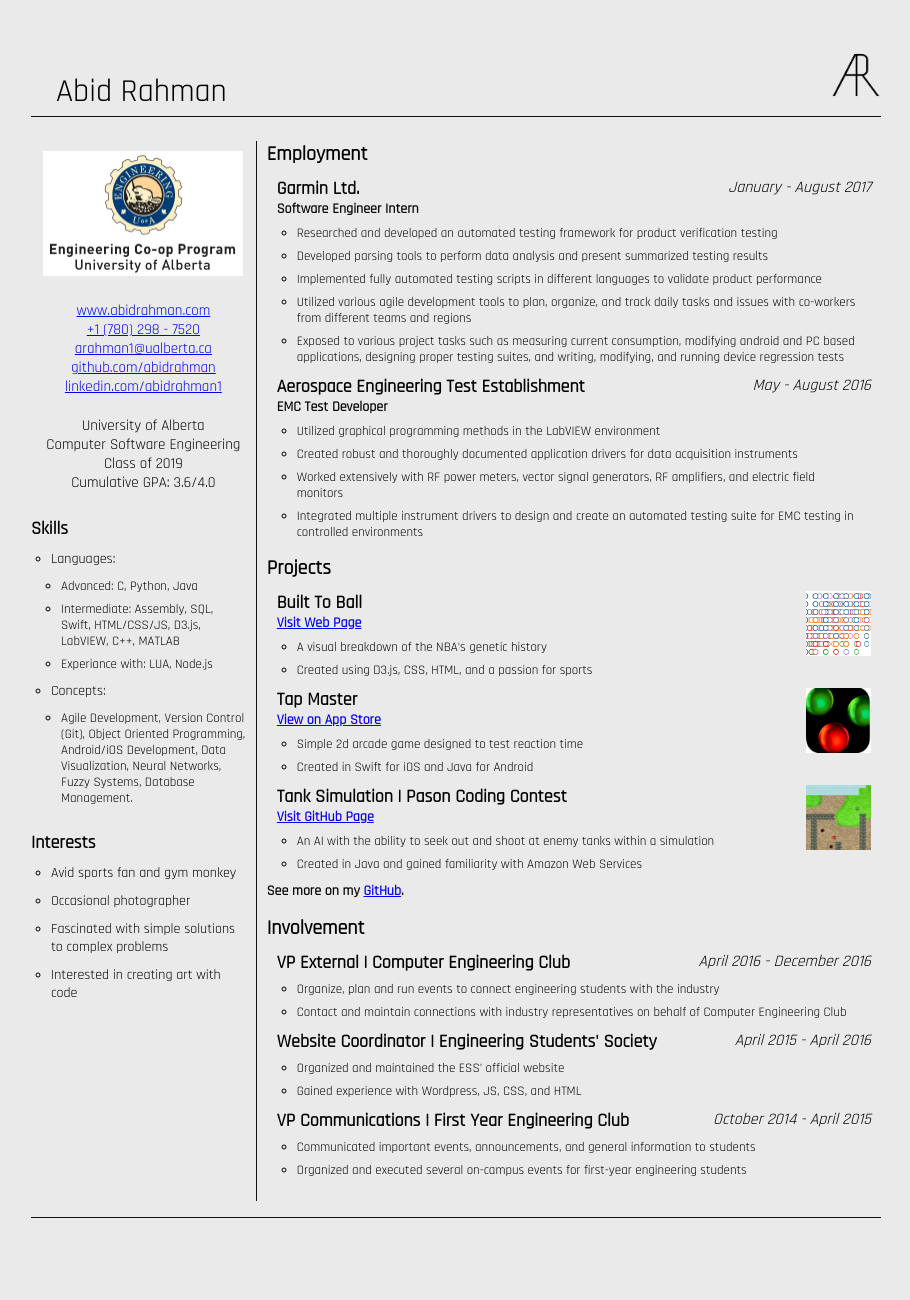
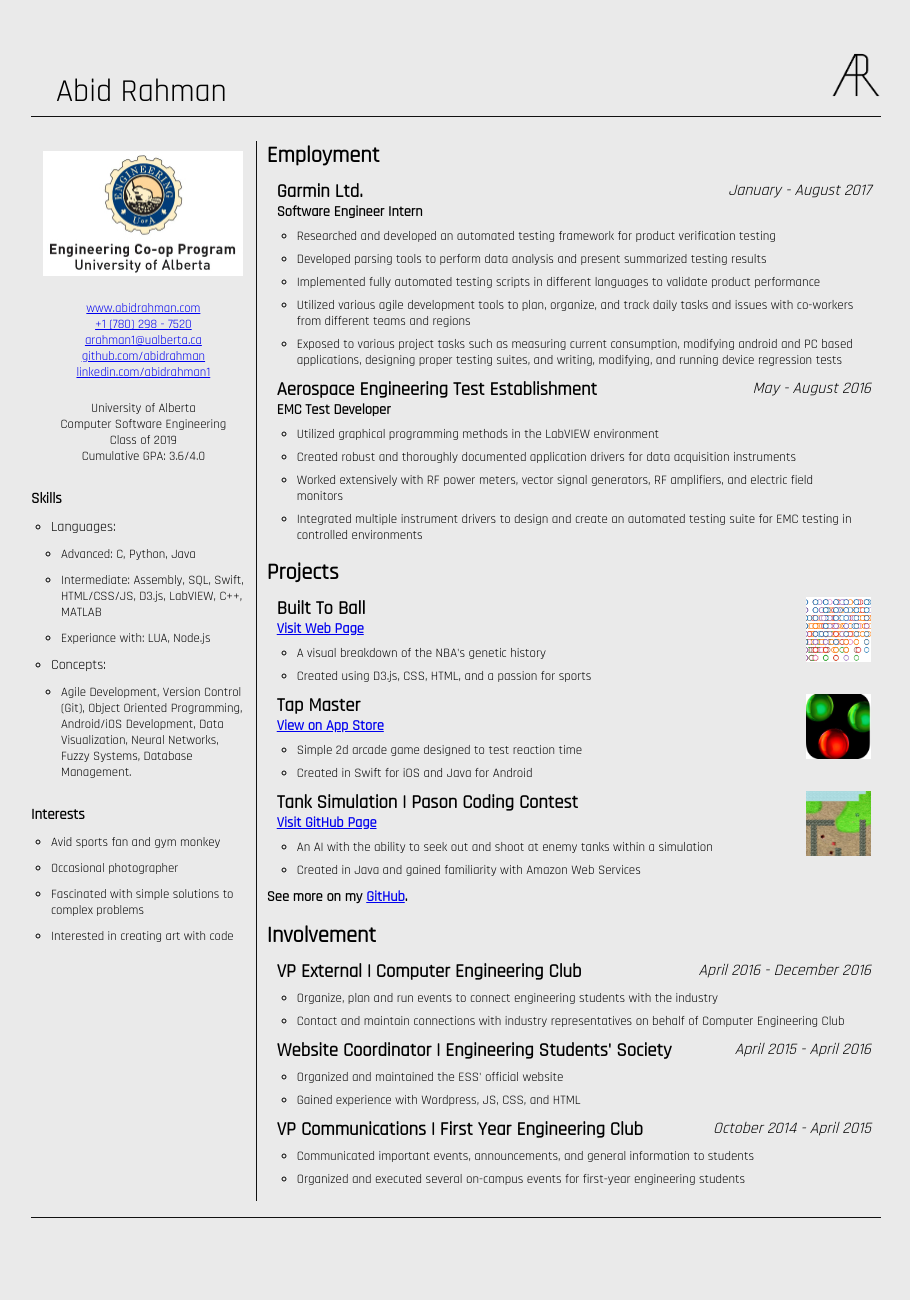
Before and after one commit to arjunkalburgi/abidrahman.github.io-1, a PHP site: page /resume/ in a window 1280 px wide. Shown: the whole page, without its empty margins (184-1094 px from the left). Run offline with PHP 8.4, Linux system fonts and the light colour scheme.

Commit message:
change all font sizes to relative

```diff
--- a/resume/index.html
+++ b/resume/index.html
@@ -39,15 +39,15 @@
                 <div id="skills">
                     <h3>Skills</h3>
                     <ul id="description">
-                        <li>Languages:</li>
-                        <ul id="description">
-                            <li>Advanced: C, Python, Java</li>
-                            <li>Intermediate: Assembly, SQL, Swift, HTML/CSS/JS, D3.js, LabVIEW, C++, MATLAB</li>
-                            <li>Experiance with: LUA, Node.js</li>
+                        <li id="langdesc">Languages:</li>
+                        <ul>
+                            <li id="langlist">Advanced: C, Python, Java</li>
+                            <li id="langlist">Intermediate: Assembly, SQL, Swift, HTML/CSS/JS, D3.js, LabVIEW, C++, MATLAB</li>
+                            <li id="langlist">Experiance with: LUA, Node.js</li>
                         </ul>
-                        <li>Concepts:</li>
-                        <ul id="description">
-                            <li>Agile Development, Version Control (Git), Object Oriented Programming, Android/iOS Development, Data Visualization, Neural Networks, Fuzzy Systems, Database Management.</li>
+                        <li id="langdesc">Concepts:</li>
+                        <ul>
+                            <li id="langlist">Agile Development, Version Control (Git), Object Oriented Programming, Android/iOS Development, Data Visualization, Neural Networks, Fuzzy Systems, Database Management.</li>
                         </ul>
                     </ul>
                 </div>
--- a/resume/resume.css
+++ b/resume/resume.css
@@ -18,18 +18,18 @@ h1 {
 }
 
 h2 {
-    font-size: 20px;
+    font-size: 1.4em;
     margin: 15px 0 10px 10px;
 }
 
 h3 {
     margin: 0;
-    font-size: 18px;
+    font-size: 1.17em;
 }
 
 h4 {
     margin: 0;
-    font-size: 14px;
+    font-size: 0.9em;
 }
 
 hr {
@@ -59,7 +59,7 @@ ul #description {
 
 ul #description li {
     margin: 7px 10px 7px 10px;
-    font-size: 13px;
+    font-size: 0.81em;
 }
 
 .date {
@@ -95,7 +95,7 @@ ul #description li {
     margin-top: 15px;
     width: 225px;
     border-right: 1px solid #111;
-    font-size: 15px;
+    font-size: 0.8em;
 }
 
 #sidebar p {
@@ -120,5 +120,8 @@ ul #description li {
 
 #skills ul, #interests ul {
     list-style-type: circle;
-    font-size: 14px;
 }
+
+#langdesc {
+    font-size: 1.1em;
+}
```
